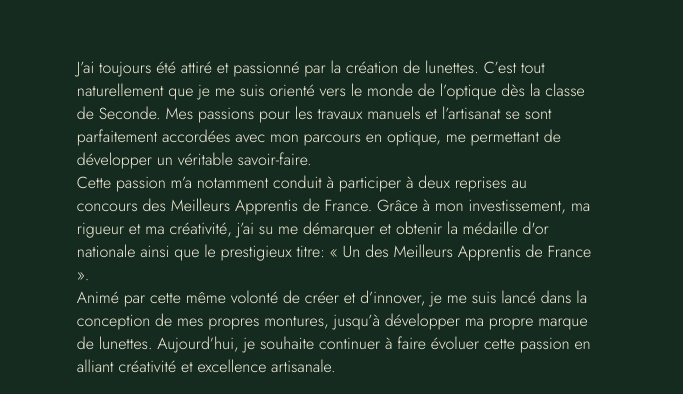
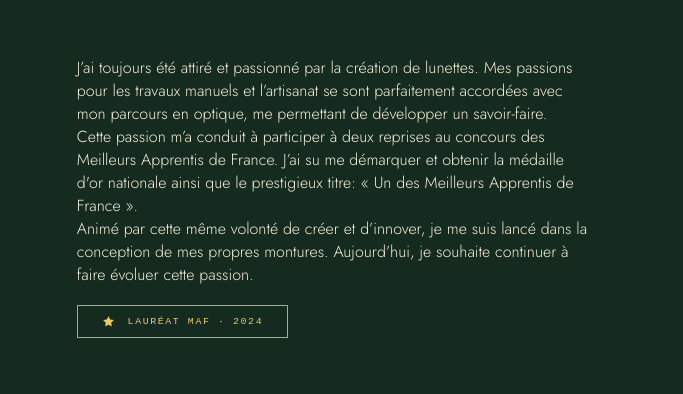
Before and after one commit to losalinas/portfolio-losalinas.github.io, a plain HTML site: page index.html in a window 1280 px wide. Shown: the part 1115-1509 px from the top of the page, 0-683 px from the left. Drawn offline with Linux system fonts and the light colour scheme; a web font is replaced by a local one.

Commit message:
Add files via upload

```diff
--- a/index.html
+++ b/index.html
@@ -98,9 +98,9 @@
   <h2 class="sec-title rev">Mon parcours en<br><em>quelques mots.</em></h2>
   <div class="about-wrap">
     <div class="rev">
-      <blockquote>J’ai toujours été attiré et passionné par la création de lunettes. C’est tout naturellement que je me suis orienté vers le monde de l’optique dès la classe de Seconde. Mes passions pour les travaux manuels et l’artisanat se sont parfaitement accordées avec mon parcours en optique, me permettant de développer un véritable savoir-faire.</blockquote>
-      <p>Cette passion m’a notamment conduit à participer à deux reprises au concours des Meilleurs Apprentis de France. Grâce à mon investissement, ma rigueur et ma créativité, j’ai su me démarquer et obtenir la médaille d'or nationale ainsi que le prestigieux titre: « Un des Meilleurs Apprentis de France ».</p>
-      <p>Animé par cette même volonté de créer et d’innover, je me suis lancé dans la conception de mes propres montures, jusqu’à développer ma propre marque de lunettes. Aujourd’hui, je souhaite continuer à faire évoluer cette passion en alliant créativité et excellence artisanale.</p>
+      <blockquote>J’ai toujours été attiré et passionné par la création de lunettes. Mes passions pour les travaux manuels et l’artisanat se sont parfaitement accordées avec mon parcours en optique, me permettant de développer un savoir-faire.</blockquote>
+      <p>Cette passion m’a conduit à participer à deux reprises au concours des Meilleurs Apprentis de France. J’ai su me démarquer et obtenir la médaille d'or nationale ainsi que le prestigieux titre: « Un des Meilleurs Apprentis de France ».</p>
+      <p>Animé par cette même volonté de créer et d’innover, je me suis lancé dans la conception de mes propres montures. Aujourd’hui, je souhaite continuer à faire évoluer cette passion.</p>
       <div class="maf-pill">
         <svg viewBox="0 0 24 24"><path d="M12 2L15.09 8.26L22 9.27L17 14.14L18.18 21.02L12 17.77L5.82 21.02L7 14.14L2 9.27L8.91 8.26L12 2Z"/></svg>
         Lauréat MAF · 2024
@@ -155,8 +155,8 @@
     <div class="tl-row rev">
       <div class="tl-year">2026</div>
       <div class="tl-body">
-        <h3>Maison Lafont</h3>
-        <p>CDD chez La Maison Lafont à Paris.</p>
+        <h3>Contrat à durée determiné</h3>
+        <p>Contrat de 1 mois chez Maison Lafont à Paris.</p>
       </div>
     </div>
   </div>
```
